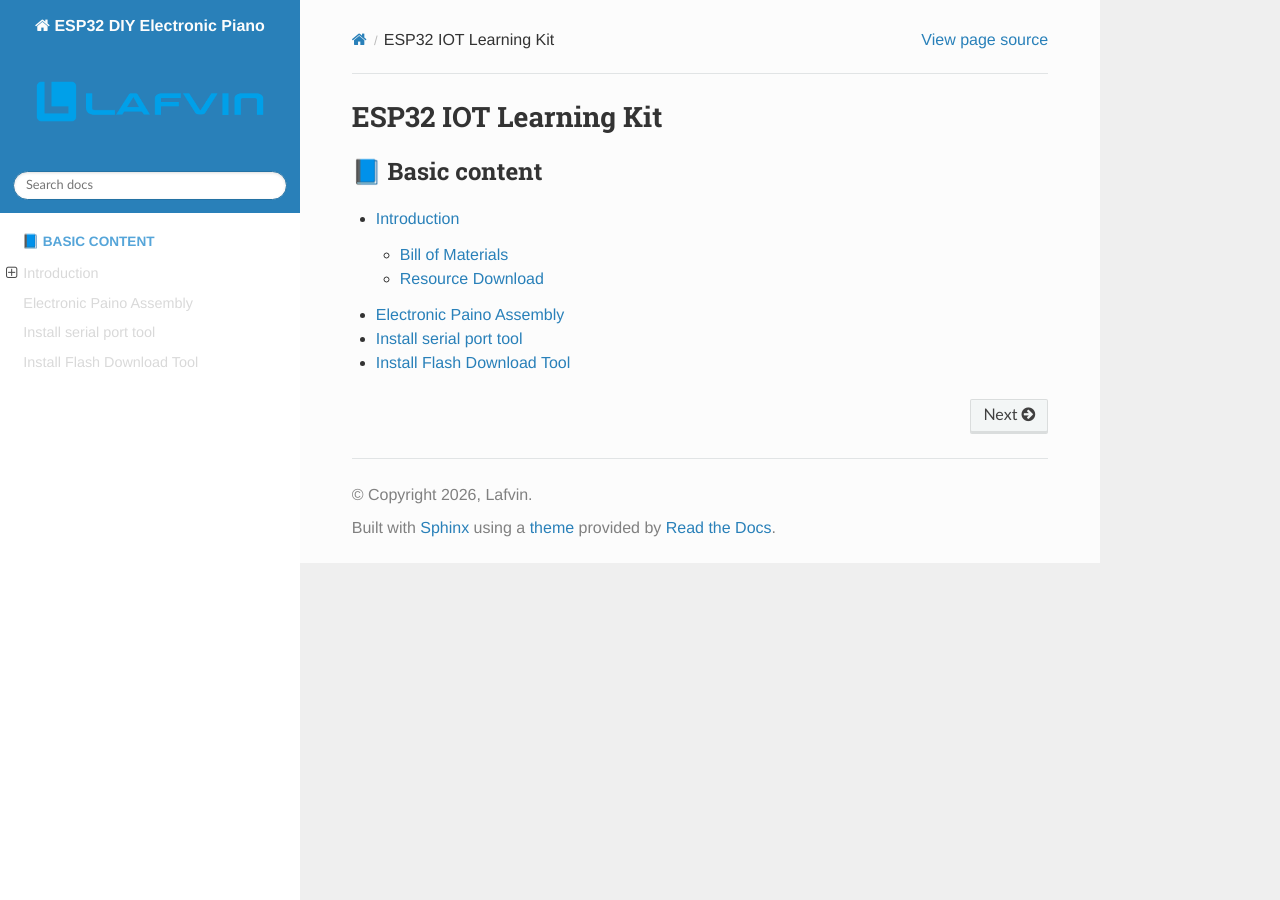
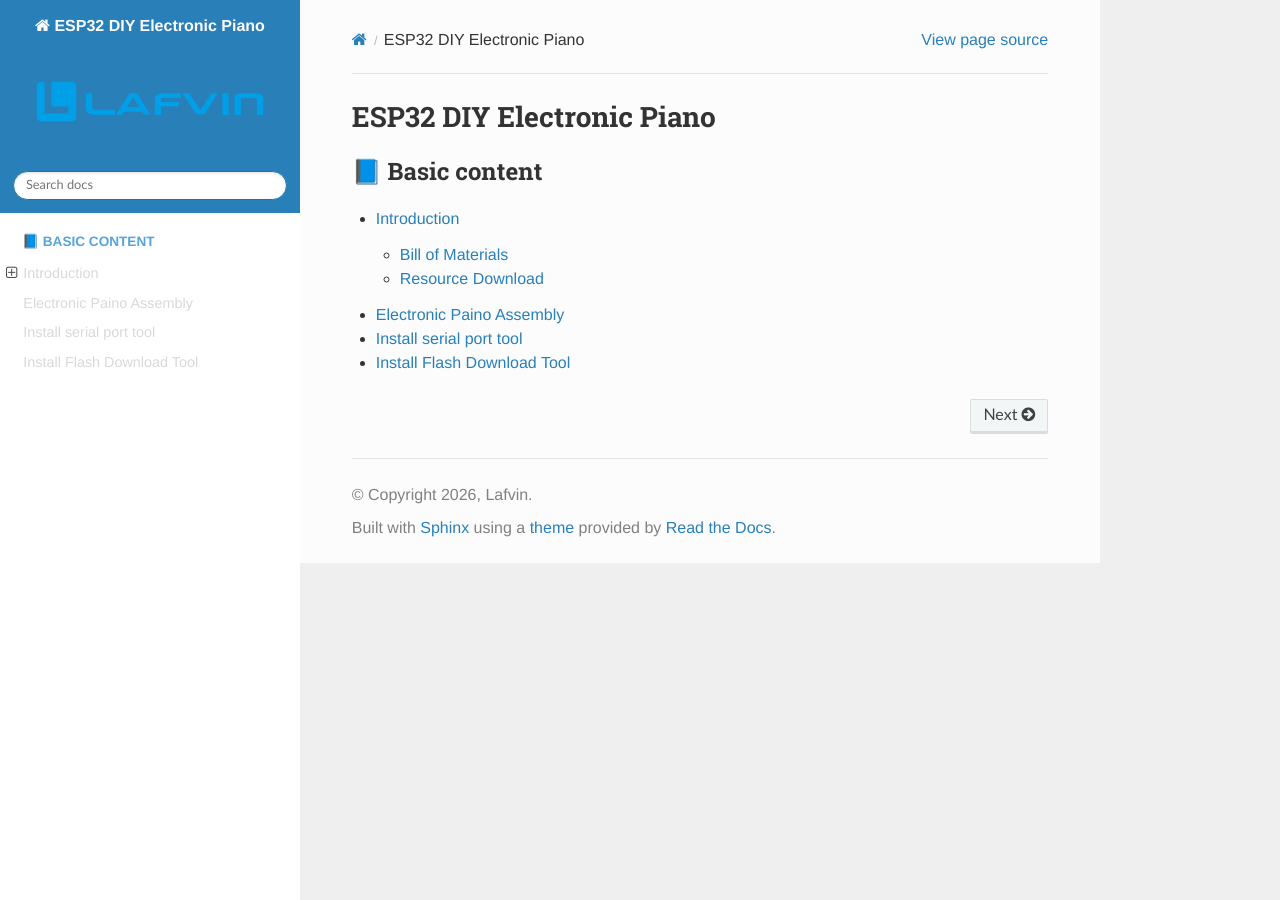
Before and after one commit to COLA508/ESP32_DIY_Electronic_Piano, a Sphinx documentation site: the page built from docs/source/index.rst, in a window 1280 px wide. Built offline with Sphinx 7.4.7 and the Read the Docs theme 3.1.0, drawn with Linux system fonts in a browser that asks for light colours.

Commit message:
Update index.rst

```diff
--- a/docs/source/index.rst
+++ b/docs/source/index.rst
@@ -1,5 +1,5 @@
-ESP32 IOT Learning Kit
-=======================
+ESP32 DIY Electronic Piano
+=========================
 
 .. toctree::
    :maxdepth: 2
```
